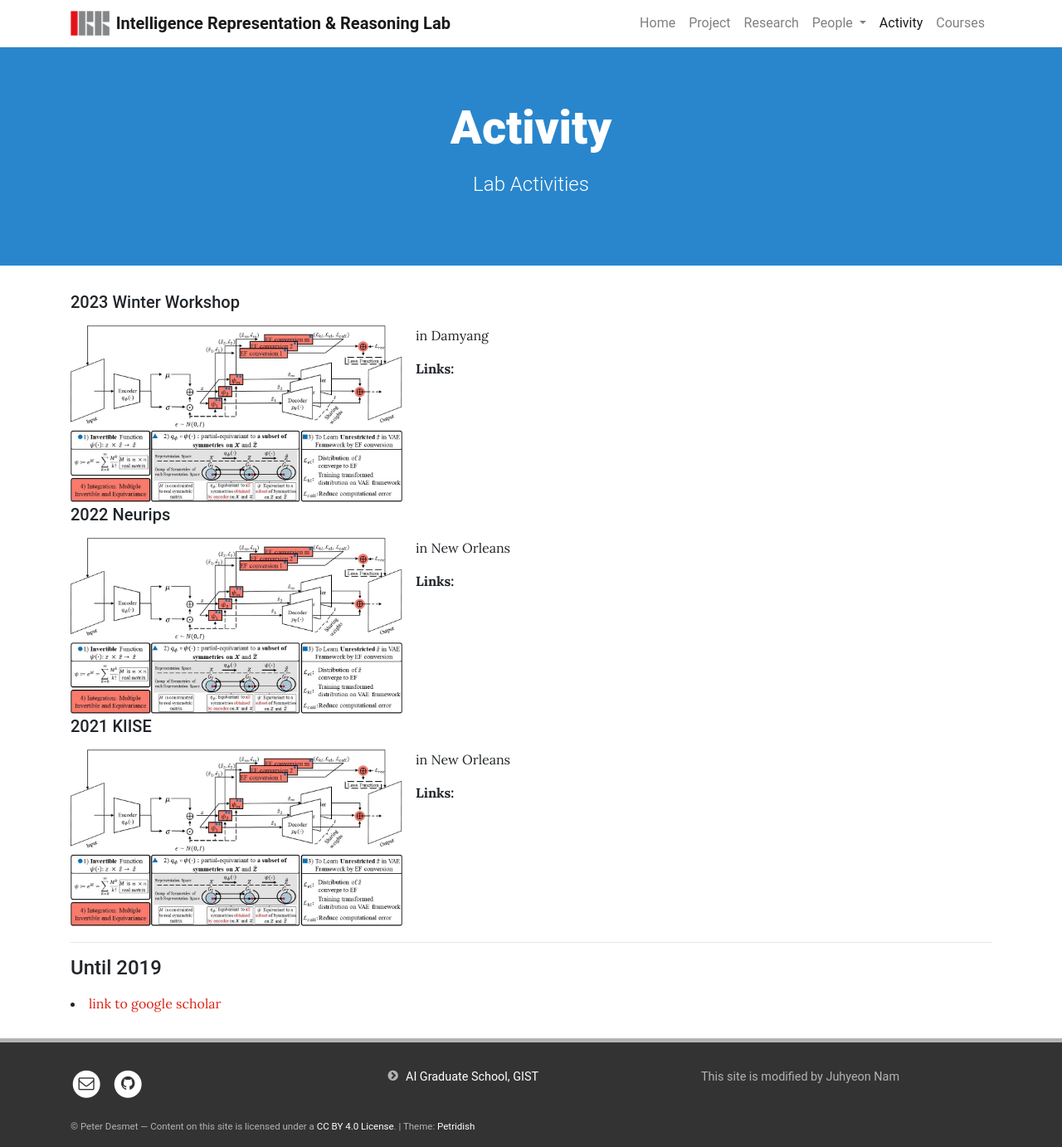
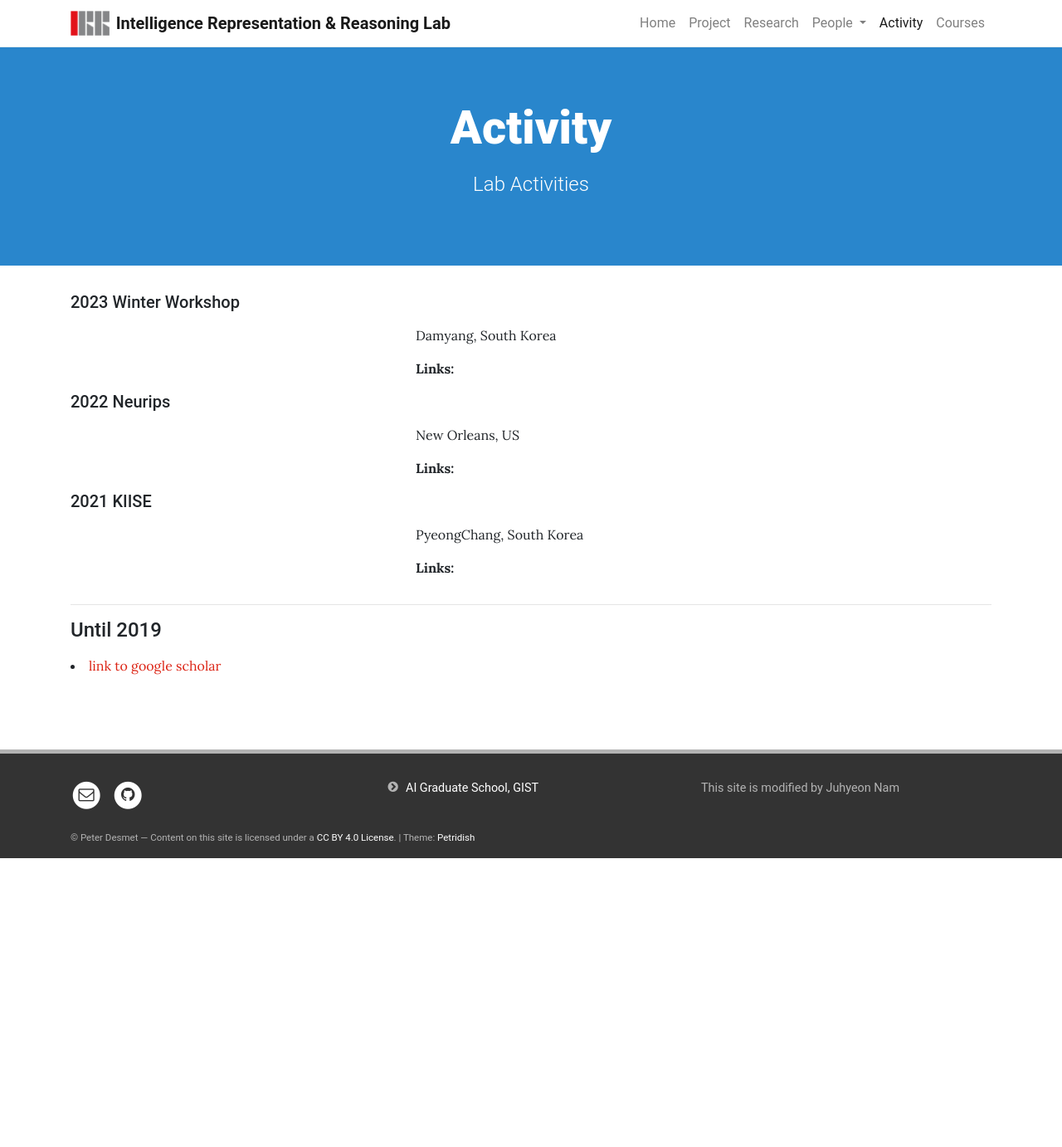
Before and after one commit to irrlab/irrlab.github.io, a Jekyll site: the page built from pages/activity.md, in a window 1280 px wide. Shown: the whole page at 83% size. Built offline with Jekyll 4.4.1, drawn with Linux system fonts in a browser that asks for light colours; after the commit the page ends 1034 px from its top, so only the background shows below that.

Commit message:
img flex

```diff
--- a/_data/activities.yml
+++ b/_data/activities.yml
@@ -1,15 +1,15 @@
 # activity list
 - title: '2023 Winter Workshop'
-  image: assets/img/publication/HeeJun_MIPET.jpg
-  abstract: in Damyang
+  #image: assets/img/publication/HeeJun_MIPET.jpg
+  abstract: Damyang, South Korea
   #  youtube: None
 
 - title: '2022 Neurips'
-  image: assets/img/publication/HeeJun_MIPET.jpg
-  abstract: in New Orleans
+  #image: assets/img/publication/HeeJun_MIPET.jpg
+  abstract: New Orleans, US
   #  youtube: None
   #
 - title: '2021 KIISE'
-  image: assets/img/publication/HeeJun_MIPET.jpg
-  abstract: in New Orleans
+  #image: assets/img/publication/HeeJun_MIPET.jpg
+  abstract: PyeongChang, South Korea
   #  youtube: None
```
